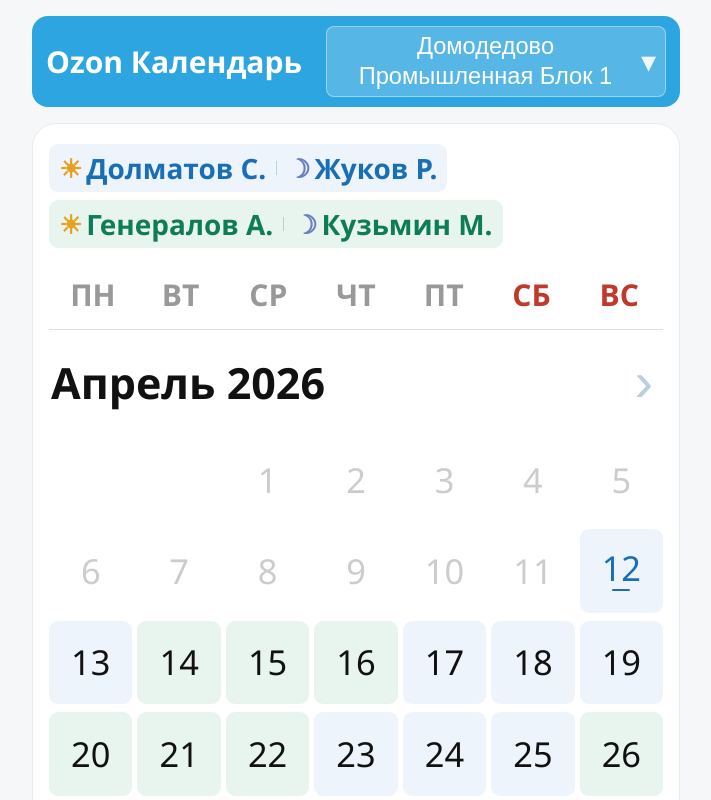
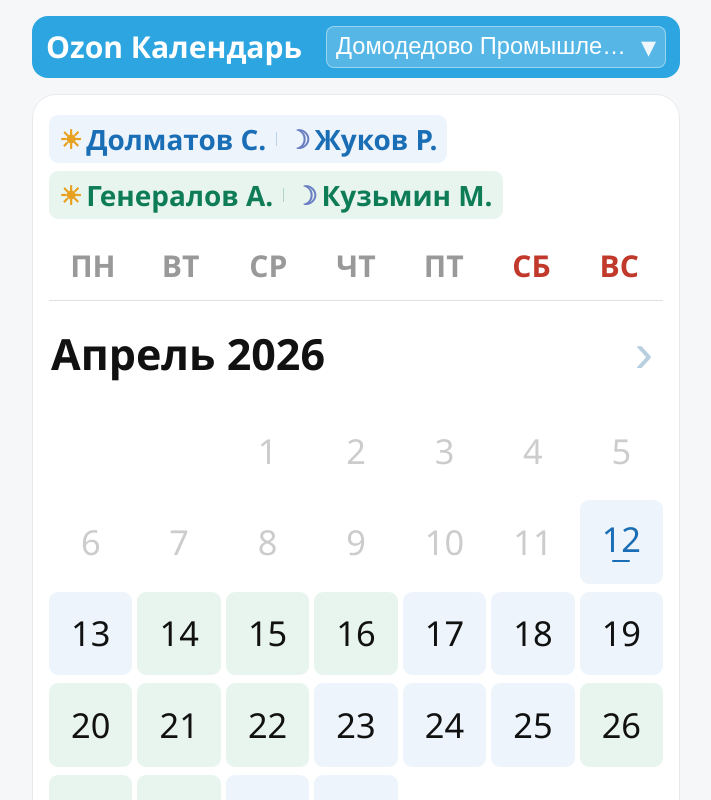
Before and after one commit to liketurbo/shift-app, a React (Vite) app: page / in a window 1280 px wide. Shown: the top 800 px of the page, without its empty margins (284-995 px from the left). Built offline with nearby package versions, Linux system fonts and the light colour scheme.

Commit message:
Refactor WarehouseDropdown styles and structure by adjusting flex properties, updating button width, and adding label for selected warehouse name.

```diff
--- a/src/components/WarehouseDropdown.module.css
+++ b/src/components/WarehouseDropdown.module.css
@@ -1,7 +1,8 @@
 .dropdown {
   position: relative;
-  flex: 1;
+  flex: 0 1 auto;
   min-width: 0;
+  max-width: 390px;
 }
 
 .btn {
@@ -12,8 +13,7 @@
   border: 1px solid rgba(255, 255, 255, 0.4);
   border-radius: 8px;
   color: #fff;
-  width: 100%;
-  max-width: 390px;
+  max-width: 100%;
   font-size: 0.6875rem;
   font-weight: 500;
   line-height: 1.25;
@@ -21,7 +21,15 @@
   cursor: pointer;
 }
 
+.label {
+  min-width: 0;
+  overflow: hidden;
+  text-overflow: ellipsis;
+  white-space: nowrap;
+}
+
 .chevron {
+  flex: none;
   font-size: 0.875rem;
   opacity: 0.9;
   line-height: 1;
--- a/src/components/WarehouseDropdown.tsx
+++ b/src/components/WarehouseDropdown.tsx
@@ -26,7 +26,7 @@
   return (
     <div className={styles.dropdown} ref={ref}>
       <button className={styles.btn} onClick={() => setOpen(o => !o)}>
-        {selected?.name}
+        <span className={styles.label}>{selected?.name}</span>
         <span className={styles.chevron} data-open={open || undefined}>▾</span>
       </button>
       {open && (
```
